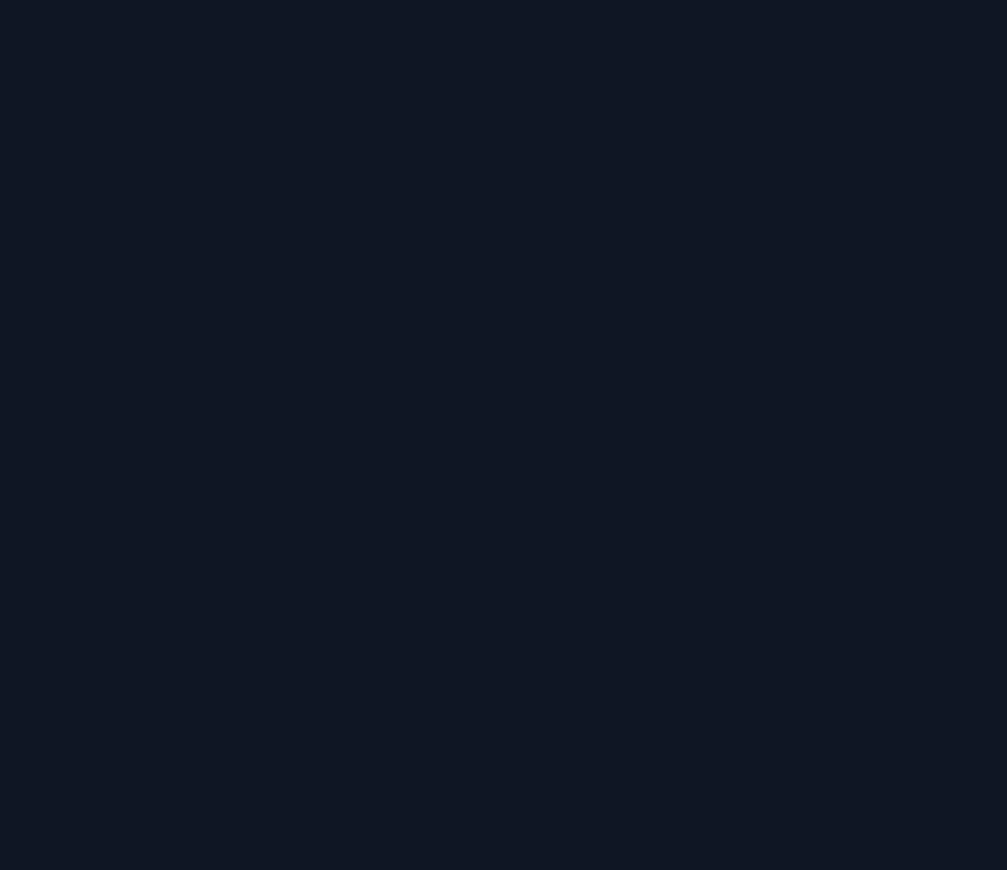
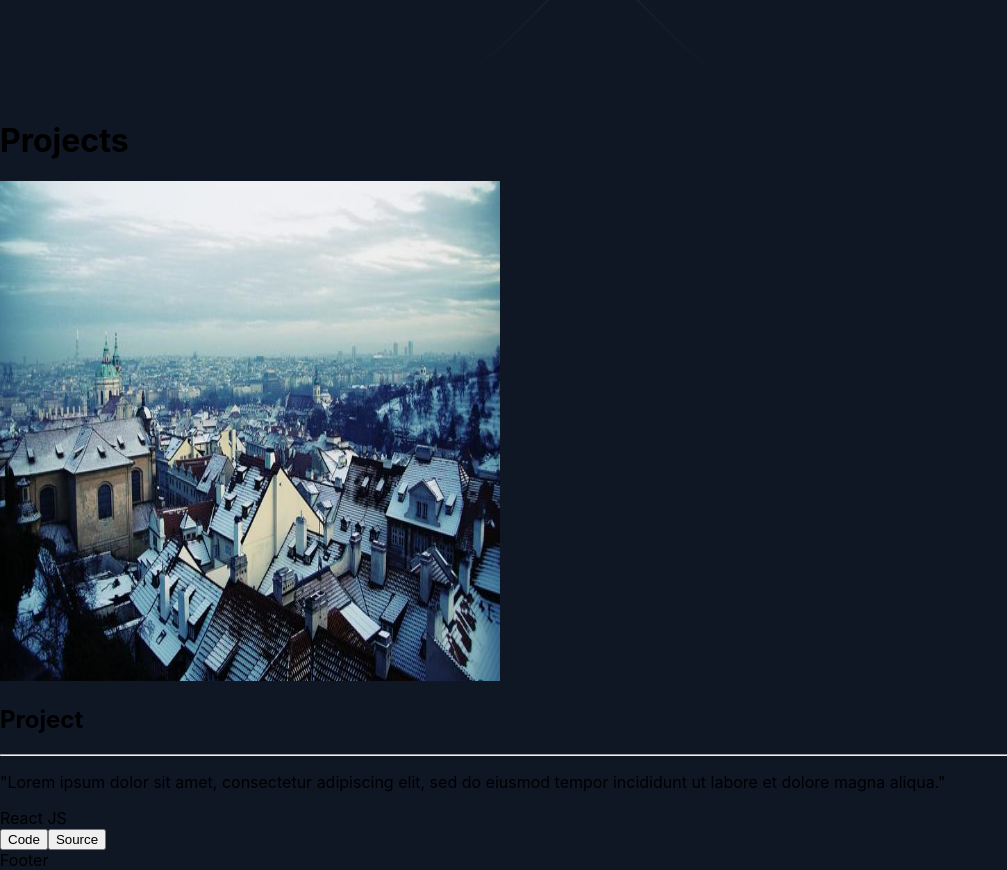
Before and after one commit to TaufikAkbar7/Portfolio-NextJS, a Next.js app in the folder portfolio/: page / in a window 1280 px wide. Shown: the part 1400-2270 px from the top of the page, without its empty margins (0-1007 px from the left). Before the commit the page ends 1145 px from the top, so only its background shows below. Built offline with nearby package versions, Linux system fonts and the light colour scheme.

Commit message:
styling projects

```diff
--- a/portfolio/components/BackgroundAnimation/BackgroundAnimation.js
+++ b/portfolio/components/BackgroundAnimation/BackgroundAnimation.js
@@ -3,7 +3,7 @@ const BackgroundAnimation = () => {
     <div>
       <svg
         className="BgAnimation__svg"
-        viewBox="0 0 650 400"
+        viewBox="0 0 650 600"
         fill="none"
         xmlns="http://www.w3.org/2000/svg"
       >
--- a/portfolio/components/Hero/Hero.js
+++ b/portfolio/components/Hero/Hero.js
@@ -2,9 +2,9 @@ import { FaGithub, FaLinkedin, FaInstagramSquare } from "react-icons/fa";
 
 const Hero = () => {
   return (
-    <div className="mx-auto h-64 p-5">
-      <div className="">
-        <div className="">
+    <div className="min-h-screen flex items-center">
+      <div className="flex flex-col items-center justify-center">
+        <div>
           <h1 className="text-5xl font-bold text-gray-200">Welcome To <br/>My Personal Portfolio</h1>
           <h3 className="text-lg font-sans text-gray-300 mt-5 tracking-wide">
             Lorem ipsum dolor sit amet, consectetur adipiscing elit, sed do
--- a/portfolio/components/Projects/Projects.js
+++ b/portfolio/components/Projects/Projects.js
@@ -1,9 +1,52 @@
+import Image from "next/image";
+import pic from "../../public/pic.jpg";
 const Projects = () => {
-    return (
-        <div>
-            Projects
+  return (
+    <div className="mt-5 min-h-scree">
+      <div className="flex justify-center">
+        <h1 className="text-5xl font-bold text-gray-200 mt-5">Projects</h1>
+      </div>
+      <div className="flex flex-wrap wrap container mx-auto">
+        <div className="p-4 sm:w-1/2 lg:w-1/3">
+          <div className="h-full border-2 border-white border-opacity-60 rounded-lg overflow-hidden">
+            <Image
+              src={pic}
+              alt="project"
+              width={500}
+              height={500}
+              className="w-full object-cover object-center"
+            />
+            <div className="p-6 flex flex-col items-center">
+              <h2 className="font-medium text-indigo-50 mb-1 text-center text-2xl">
+                Project
+              </h2>
+              <hr className="w-20 border-4 h-2 m-2 border-blue-500" />
+              <div className="container mx-auto mt-4">
+                <p className="text-white">
+                  "Lorem ipsum dolor sit amet, consectetur adipiscing elit, sed
+                  do eiusmod tempor incididunt ut labore et dolore magna
+                  aliqua."
+                </p>
+              </div>
+              <div className="container mx-auto mt-3">
+                <span className="rounded-full py-1 px-3 bg-gray-500">
+                  React JS
+                </span>
+              </div>
+            </div>
+            <div className="flex flex-row justify-center mb-5">
+              <button className="border bg-blue-500 border-blue-500 text-white font-bold py-2 px-4 rounded mr-20 hover:bg-transparent hover:text-blue-500 hover:border-blue-500">
+                Code
+              </button>
+              <button className="border bg-blue-500 border-blue-500 text-white font-bold py-2 px-4 rounded hover:bg-transparent hover:text-blue-500 hover:border-blue-500">
+                Source
+              </button>
+            </div>
+          </div>
         </div>
-    )
-}
+      </div>
+    </div>
+  );
+};
 
-export default Projects
+export default Projects;
```
Also changed, not shown: portfolio/public/pic.jpg (added).
